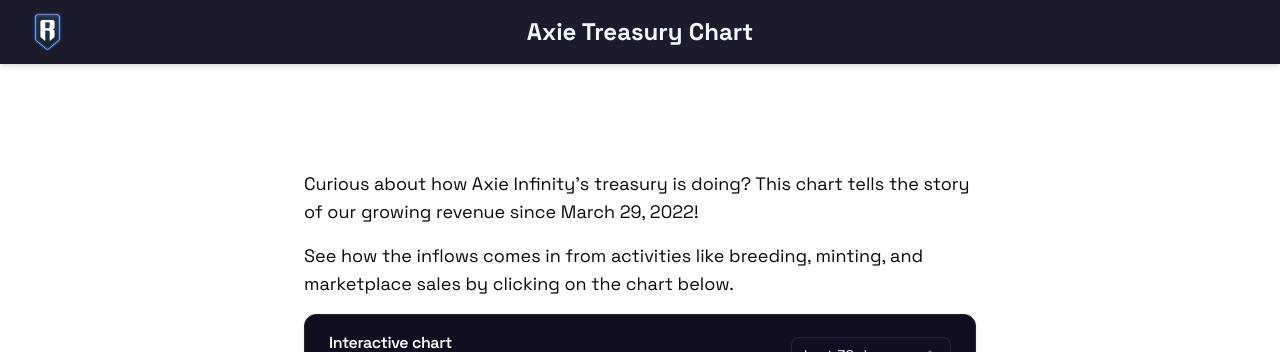
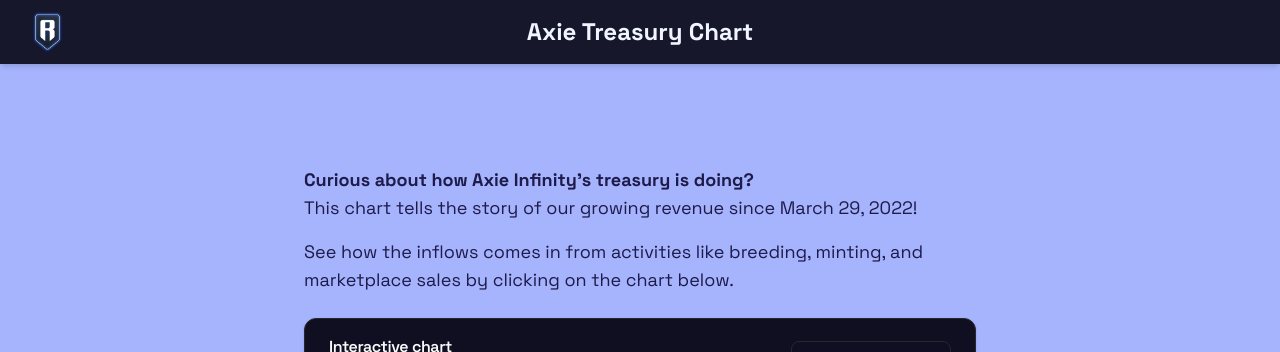
Before and after one commit to roninbuilders/axie-treasury, a Next.js app: page / in a window 1280 px wide. Shown: the top 352 px of the page. Built offline with nearby package versions, Linux system fonts and the light colour scheme.

Commit message:
add bg color

```diff
--- a/src/app/layout.tsx
+++ b/src/app/layout.tsx
@@ -24,7 +24,7 @@
     <html lang="en">
       <body
         className={cn(
-          "min-h-screen bg-background font-sans antialiased text-neutral-950 bg-white dark",
+          "min-h-screen bg-background font-sans antialiased text-indigo-950 bg-indigo-300 dark",
           fontSans.variable
         )}
       >
--- a/src/app/page.tsx
+++ b/src/app/page.tsx
@@ -10,10 +10,11 @@
       <div className="w-full relative flex flec-col item-center justify-center" >
       <div className="max-w-2xl">
         <p className="text-lg">
-          Curious about how Axie Infinity&apos;s treasury is doing? This chart tells the story of our growing revenue since March 29, 2022!
+          <span className="font-bold" >Curious about how Axie Infinity&apos;s treasury is doing? </span><br/>
+           This chart tells the story of our growing revenue since March 29, 2022!
         </p>
 
-        <p className="my-4 text-lg">
+        <p className="my-4 text-lg pb-2">
           See how the inflows comes in from activities like breeding, minting, and marketplace sales by clicking on the chart below.
         </p>
         <Suspense fallback={<div>Loading...</div>}>
```
